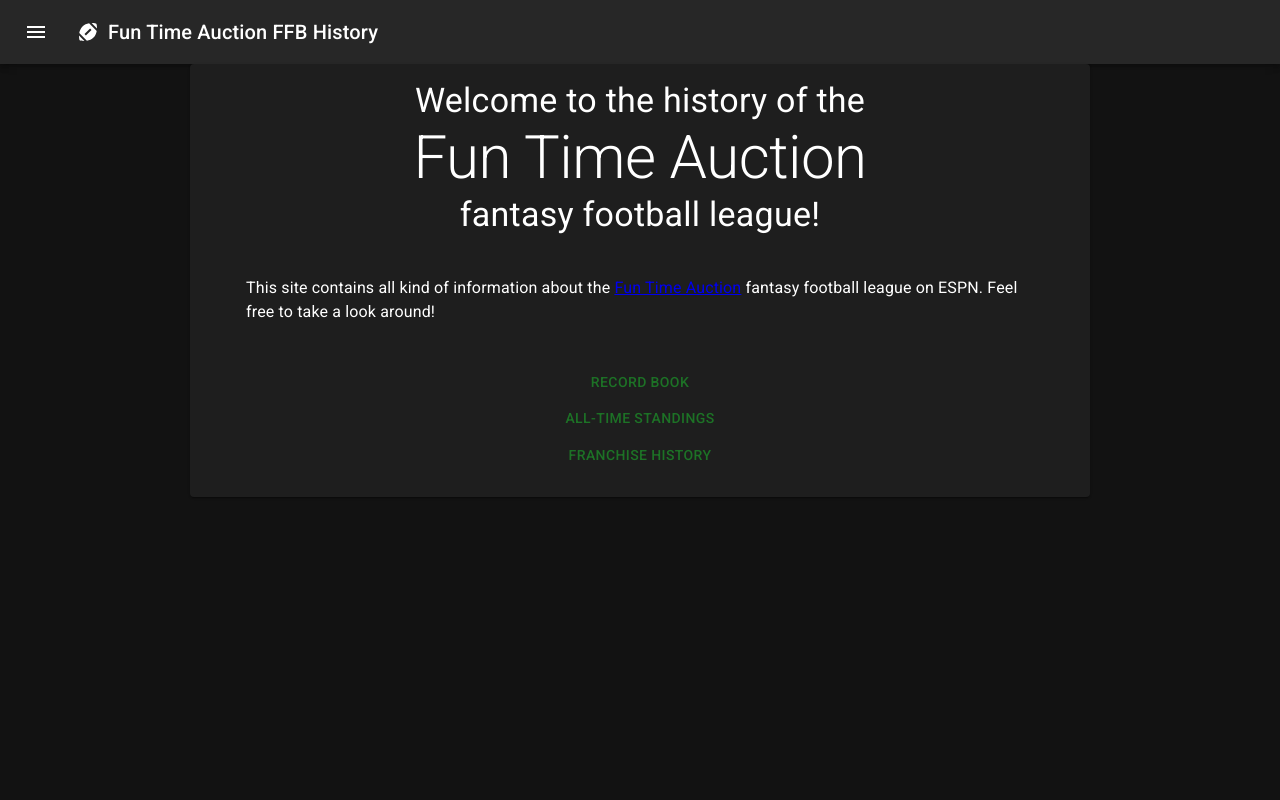
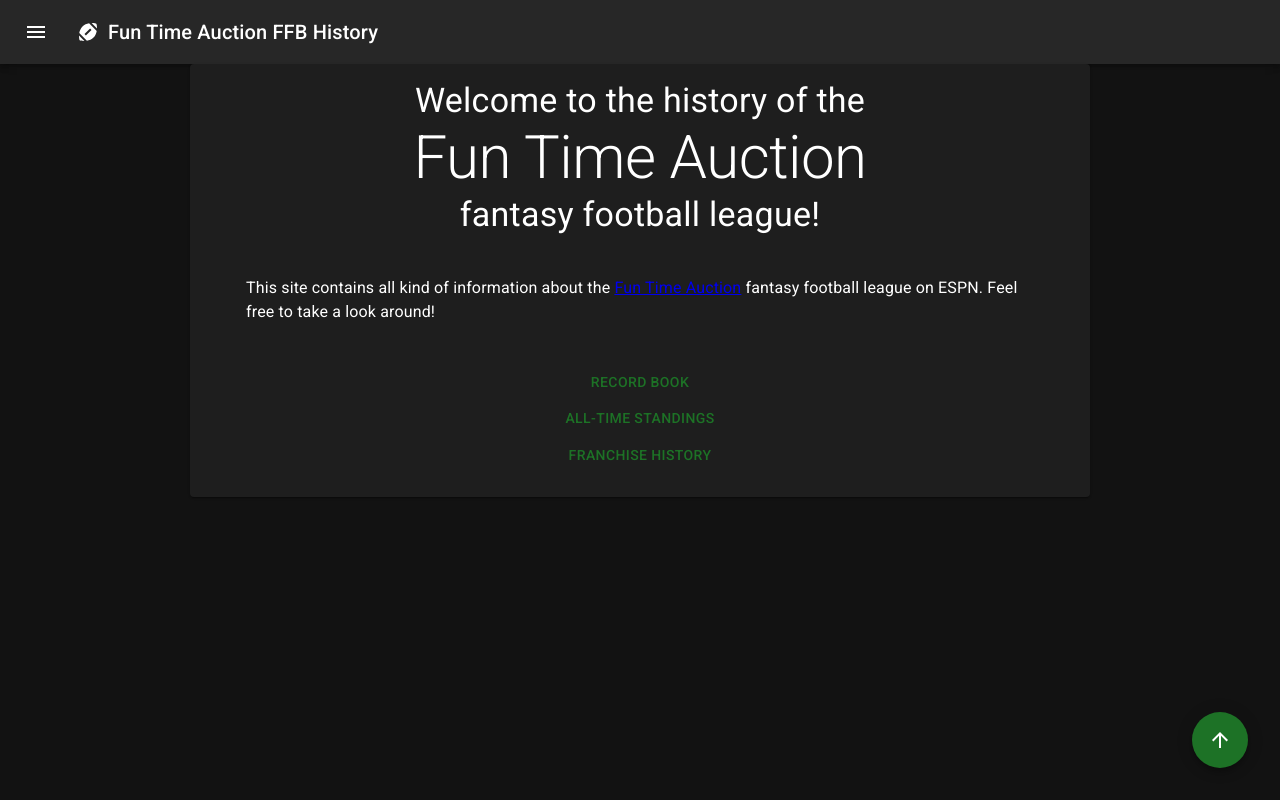
Before and after one commit to MFazio23/ESPN-FFB-Web, a React (Create React App) app: page / in a window 1280 px wide. Built offline with nearby package versions, Linux system fonts and the light colour scheme.

Commit message:
Add up to top button

```diff
--- a/src/App.jsx
+++ b/src/App.jsx
@@ -14,6 +14,8 @@ import Standings from "./standings/Standings";
 import OwnerDetails from "./teams/details/OwnerDetails";
 import Franchises from "./teams/Franchises";
 import FranchiseDetails from "./teams/details/FranchiseDetails";
+import {Fab} from "@mui/material";
+import {ArrowUpward} from "@mui/icons-material";
 
 export default function App() {
     const [isDrawerOpen, setDrawerOpen] = React.useState(false);
@@ -31,6 +33,10 @@ export default function App() {
         setDrawerOpen(open)
     }
 
+    const scrollToTop = () => {
+        window.scrollTo(0, 0)
+    }
+
     return (
         <Router>
             <TopAppBar isDrawerOpen={isDrawerOpen} toggleDrawer={toggleDrawer}/>
@@ -45,6 +51,13 @@ export default function App() {
                     <Route path={Links.franchiseDetails} element={<FranchiseDetails/>}/>
                     <Route path={Links.home} element={<Home/>}/>
                 </Routes>
+                <Fab className="fab" color="primary" onClick={scrollToTop} sx={{
+                    position: 'fixed',
+                    bottom: (theme) => theme.spacing(4),
+                    right: (theme) => theme.spacing(4),
+                }}>
+                    <ArrowUpward/>
+                </Fab>
             </main>
         </Router>
     );
```
